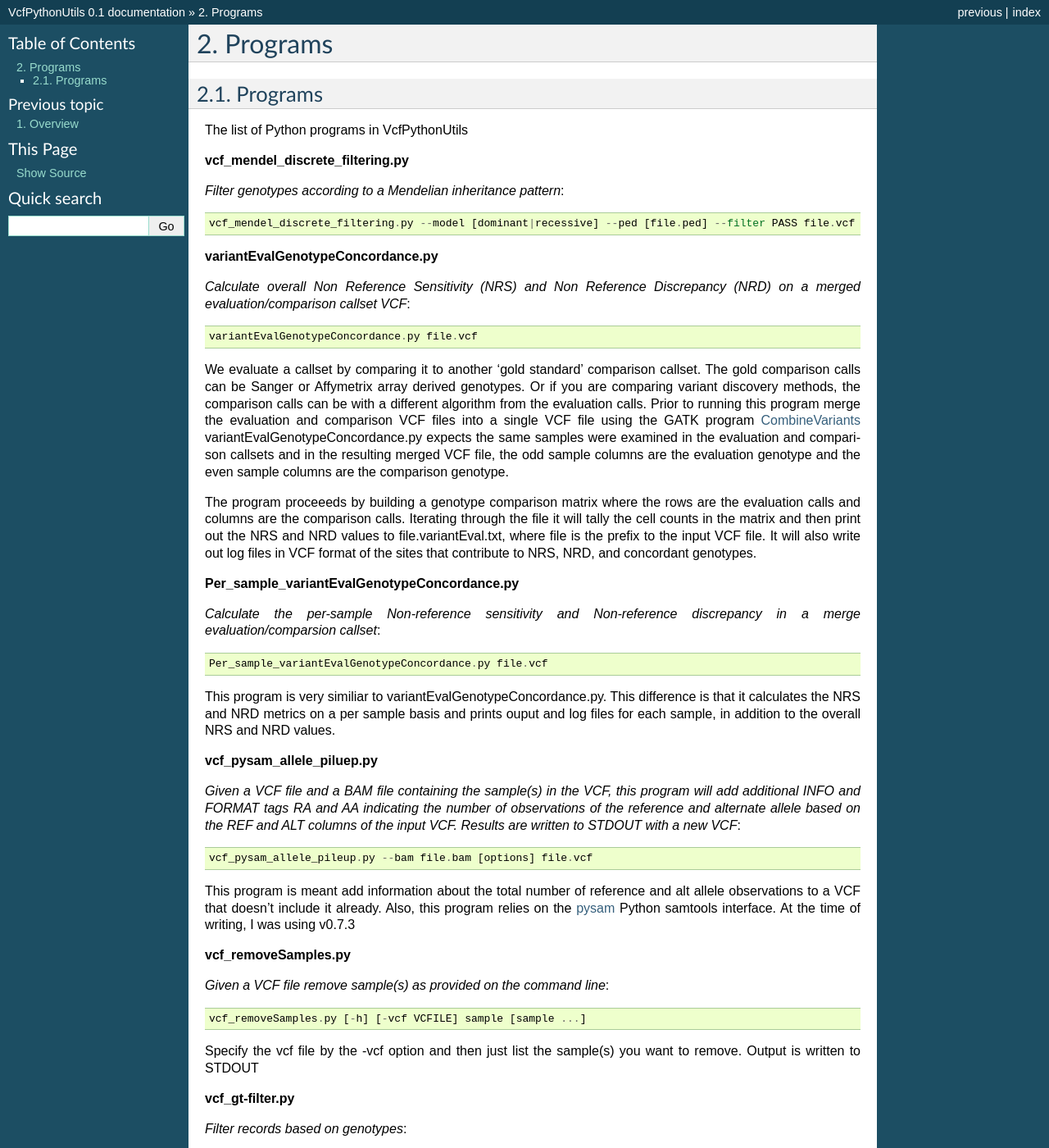
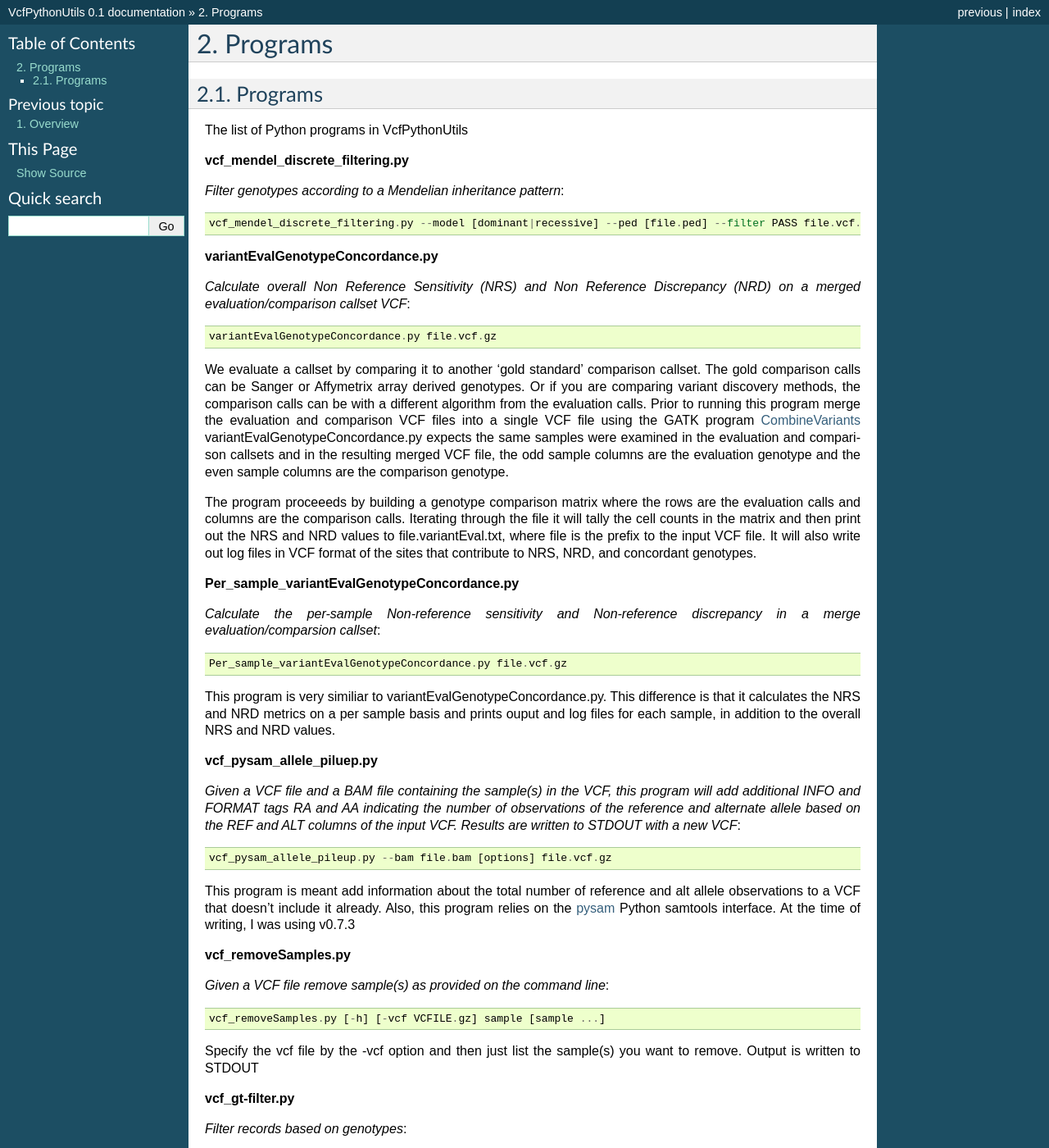
Before and after one commit to indapa/VcfPythonUtils, a Sphinx documentation site: the page built from docs/programs.rst, in a window 1280 px wide and 1400 px high. Shown: the whole window at 82% size. Built offline with Sphinx 7.4.7, drawn with Linux system fonts in a browser that asks for light colours.

Commit message:
updated usage vcf.gz instead of vcf

```diff
--- a/docs/programs.rst
+++ b/docs/programs.rst
@@ -12,14 +12,14 @@ The list of Python programs in VcfPythonUtils
 
 *Filter genotypes according to a Mendelian inheritance pattern*::
 
-	vcf_mendel_discrete_filtering.py --model [dominant|recessive] --ped [file.ped] --filter PASS file.vcf
+	vcf_mendel_discrete_filtering.py --model [dominant|recessive] --ped [file.ped] --filter PASS file.vcf.gz
 
 
 **variantEvalGenotypeConcordance.py**
 
 *Calculate overall Non Reference Sensitivity (NRS)  and Non Reference Discrepancy (NRD) on a merged evaluation/comparison callset VCF*::
 
-	  variantEvalGenotypeConcordance.py file.vcf
+	  variantEvalGenotypeConcordance.py file.vcf.gz
 
 We evaluate a callset by comparing it to another 'gold standard' comparison  callset. The gold comparison calls can be Sanger  or Affymetrix
 array derived genotypes. Or if you are comparing variant discovery methods, the comparison calls can be with a different algorithm
@@ -39,7 +39,7 @@ genotypes.
 
 *Calculate the per-sample Non-reference sensitivity and Non-reference discrepancy in a merge evaluation/comparsion callset*::
 
-	   Per_sample_variantEvalGenotypeConcordance.py file.vcf
+	   Per_sample_variantEvalGenotypeConcordance.py file.vcf.gz
 
 This program is very similiar to variantEvalGenotypeConcordance.py. This difference is that it calculates the NRS and NRD
 metrics on a per sample basis and prints ouput and log files for each sample, in addition to the overall NRS and NRD
@@ -51,7 +51,7 @@ values.
 tags RA and AA indicating the number of observations of the reference and alternate allele based on the REF and ALT columns
 of the input VCF. Results are written to STDOUT with a new VCF*::
 
-       vcf_pysam_allele_pileup.py --bam file.bam [options] file.vcf
+       vcf_pysam_allele_pileup.py --bam file.bam [options] file.vcf.gz
 
 This program is meant add information about the total number of reference and alt allele observations to a VCF that doesn't
 include it already. Also, this program relies on the `pysam  <http://www.cgat.org/~andreas/documentation/pysam/contents.html>`_
@@ -61,7 +61,7 @@ Python samtools interface. At the time of writing, I was using v0.7.3
 
 *Given a VCF file remove sample(s) as provided on the command line*::
 
-       vcf_removeSamples.py [-h] [-vcf VCFILE] sample [sample ...]
+       vcf_removeSamples.py [-h] [-vcf VCFILE.gz] sample [sample ...]
 
 Specify the vcf file by the -vcf option and then just list the sample(s) you want to remove. Output is written to STDOUT
 
@@ -69,7 +69,7 @@ Specify the vcf file by the -vcf option and then just list the sample(s) you wan
 
 *Filter records based on genotypes*::
 
-	vcf_gt-filter.py [-h] file.vcf -filter "sample1 0/1" -filter "sample1 1/0" -filter "sample2 0/0" [ -filter FILTER ] [ --no-header ]
+	vcf_gt-filter.py [-h] file.vcf.gz -filter "sample1 0/1" -filter "sample1 1/0" -filter "sample2 0/0" [ -filter FILTER ] [ --no-header ]
 
 Records are filtered based the value given to  -filter. Going dataline by dataline, if all the genotypes pass the filters
 for each specified sample, the line is printed. Option to supress the printing of the header lines with --no-header
```
